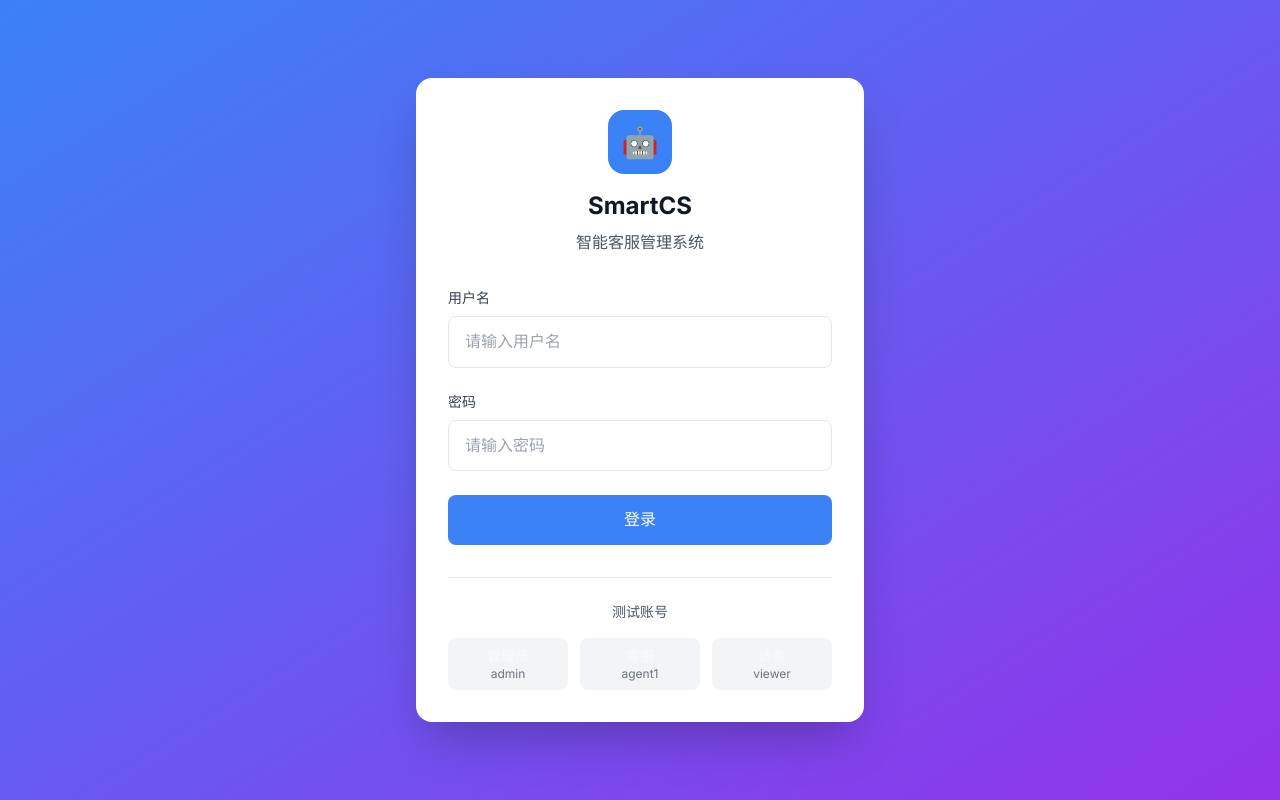
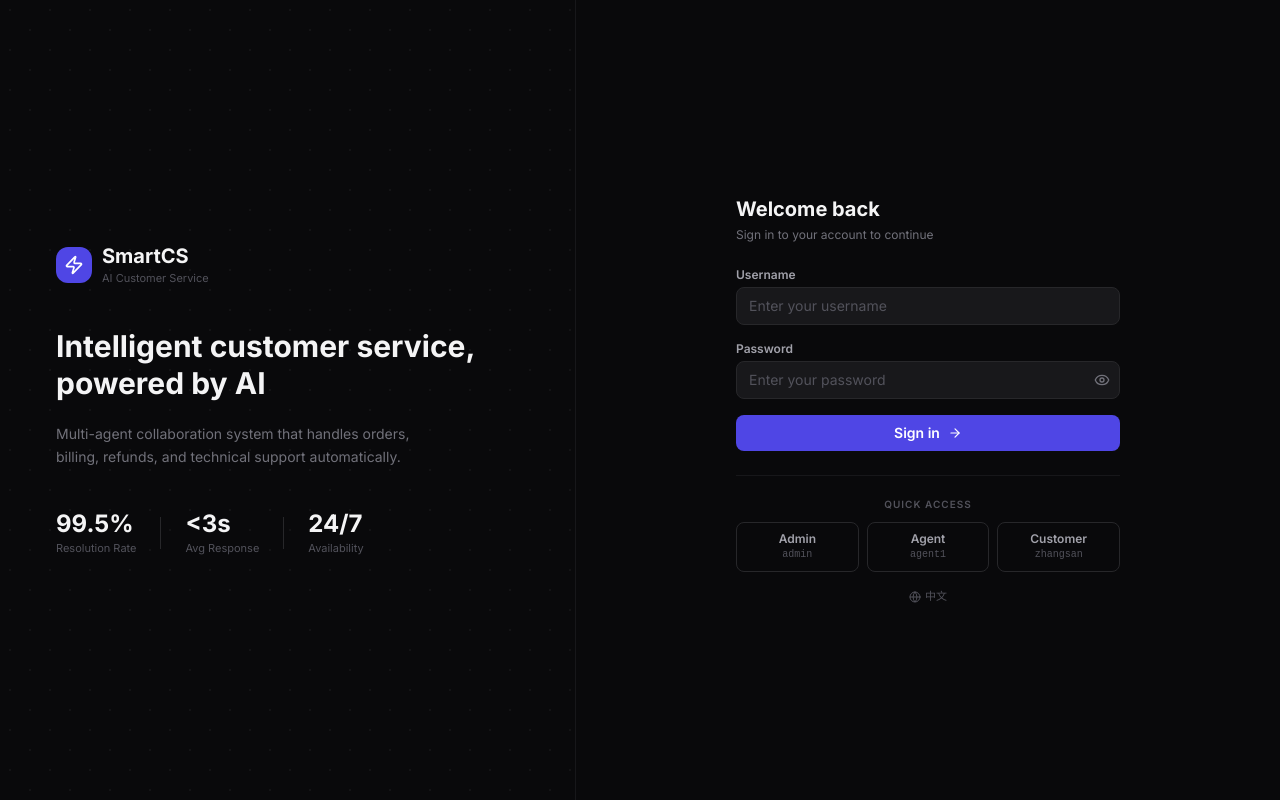
Before and after one commit to lc-long/smartcs, a React (Vite) app in the folder frontend/: page /login in a window 1280 px wide. Built offline with nearby package versions, Linux system fonts and the light colour scheme; the HTML template or start-up script is replaced by a standard one.

Commit message:
feat(ui): redesign layout with dark sidebar and login page

```diff
--- a/frontend/src/App.tsx
+++ b/frontend/src/App.tsx
@@ -1,4 +1,5 @@
 import { Routes, Route, Link, useLocation, Navigate, Outlet } from "react-router-dom";
+import { useTranslation } from "react-i18next";
 import { AuthProvider, useAuth } from "./contexts/AuthContext";
 import { LoginPage } from "./pages/LoginPage";
 import ChatPage from "./pages/ChatPage";
@@ -11,35 +12,35 @@ import { KnowledgePage } from "./pages/KnowledgePage";
 import { RefundsPage } from "./pages/RefundsPage";
 import { LogisticsPage } from "./pages/LogisticsPage";
 import { FeedbackPage } from "./pages/FeedbackPage";
+import {
+  MessageSquare, BarChart3, Truck, SmilePlus, ShoppingBag, Package,
+  Users, Wallet, BookOpen, ShieldCheck, LogOut, Zap, Globe,
+} from "lucide-react";
+import { useState } from "react";
 
-// 路由保护组件
 function ProtectedRoute({ requiredRole }: { requiredRole?: string }) {
   const { user, isLoading } = useAuth();
+  const { t } = useTranslation();
 
   if (isLoading) {
     return (
-      <div className="flex items-center justify-center h-screen">
-        <div className="animate-spin rounded-full h-8 w-8 border-b-2 border-blue-500"></div>
+      <div className="flex items-center justify-center h-screen bg-zinc-950">
+        <div className="w-6 h-6 border-2 border-zinc-700 border-t-indigo-500 rounded-full animate-spin" />
       </div>
     );
   }
 
-  if (!user) {
-    return <Navigate to="/login" replace />;
-  }
+  if (!user) return <Navigate to="/login" replace />;
 
   if (requiredRole) {
-    const roleHierarchy = { admin: 3, agent: 2, viewer: 1 };
-    const userLevel = roleHierarchy[user.role] || 0;
-    const requiredLevel = roleHierarchy[requiredRole as keyof typeof roleHierarchy] || 0;
-
-    if (userLevel < requiredLevel) {
+    const h = { admin: 3, agent: 2, viewer: 1 };
+    if ((h[user.role] || 0) < (h[requiredRole as keyof typeof h] || 0)) {
       return (
-        <div className="flex items-center justify-center h-screen">
+        <div className="flex items-center justify-center h-screen bg-zinc-950">
           <div className="text-center">
-            <p className="text-4xl mb-4">🚫</p>
-            <p className="text-xl font-semibold">权限不足</p>
-            <p className="text-gray-600 mt-2">您没有访问此页面的权限</p>
+            <ShieldCheck className="w-8 h-8 text-zinc-600 mx-auto mb-3" />
+            <p className="text-sm font-medium text-zinc-300">{t("auth.accessDenied")}</p>
+            <p className="text-xs text-zinc-500 mt-1">{t("auth.accessDeniedDesc")}</p>
           </div>
         </div>
       );
@@ -49,23 +50,53 @@ function ProtectedRoute({ requiredRole }: { requiredRole?: string }) {
   return <Outlet />;
 }
 
-// 导航布局组件
+function LanguageSwitcher() {
+  const { i18n } = useTranslation();
+  const [open, setOpen] = useState(false);
+  const langs = [{ code: "zh", label: "中文" }, { code: "en", label: "English" }];
+  const current = langs.find((l) => l.code === i18n.language) || langs[0];
+
+  return (
+    <div className="relative">
+      <button onClick={() => setOpen(!open)}
+        className="flex items-center gap-1.5 px-2 py-1.5 rounded-md text-zinc-500 hover:text-zinc-300 hover:bg-zinc-800 transition-colors text-xs cursor-pointer w-full">
+        <Globe className="w-3.5 h-3.5" />
+        <span>{current.label}</span>
+      </button>
+      {open && (
+        <>
+          <div className="fixed inset-0 z-40" onClick={() => setOpen(false)} />
+          <div className="absolute bottom-full left-0 mb-1 w-28 bg-zinc-800 border border-zinc-700 rounded-lg shadow-xl z-50 py-1">
+            {langs.map((lang) => (
+              <button key={lang.code} onClick={() => { i18n.changeLanguage(lang.code); setOpen(false); }}
+                className={`w-full px-3 py-1.5 text-left text-xs cursor-pointer transition-colors ${i18n.language === lang.code ? "text-indigo-400" : "text-zinc-400 hover:text-zinc-200 hover:bg-zinc-700"}`}>
+                {lang.label}
+              </button>
+            ))}
+          </div>
+        </>
+      )}
+    </div>
+  );
+}
+
 function AppLayout() {
   const { user, logout, isAgent, canApprove } = useAuth();
   const location = useLocation();
+  const { t } = useTranslation();
 
   const navItems = [
-    { path: "/", label: "智能客服", icon: "💬", group: "客服", show: true },
-    { path: "/dashboard", label: "数据看板", icon: "📊", group: "数据", show: true },
-    { path: "/logistics", label: "物流统计", icon: "🚚", group: "数据", show: isAgent },
-    { path: "/feedback", label: "客户满意度", icon: "😊", group: "数据", show: isAgent },
-    { path: "/products", label: "商品管理", icon: "🛍️", group: "电商", show: true },
-    { path: "/orders", label: "订单管理", icon: "📦", group: "电商", show: true },
-    { path: "/customers", label: "客户管理", icon: "👥", group: "电商", show: true },
-    { path: "/refunds", label: "退款管理", icon: "💸", group: "电商", show: isAgent },
-    { path: "/knowledge", label: "知识库", icon: "📚", group: "系统", show: true },
-    { path: "/admin", label: "审批管理", icon: "⚙️", group: "系统", show: canApprove },
-  ].filter((item) => item.show);
+    { path: "/", label: t("nav.chat"), icon: MessageSquare, group: t("nav.service"), show: true },
+    { path: "/dashboard", label: t("nav.dashboard"), icon: BarChart3, group: t("nav.analytics"), show: true },
+    { path: "/logistics", label: t("nav.logistics"), icon: Truck, group: t("nav.analytics"), show: isAgent },
+    { path: "/feedback", label: t("nav.feedback"), icon: SmilePlus, group: t("nav.analytics"), show: isAgent },
+    { path: "/products", label: t("nav.products"), icon: ShoppingBag, group: t("nav.commerce"), show: true },
+    { path: "/orders", label: t("nav.orders"), icon: Package, group: t("nav.commerce"), show: true },
+    { path: "/customers", label: t("nav.customers"), icon: Users, group: t("nav.commerce"), show: true },
+    { path: "/refunds", label: t("nav.refunds"), icon: Wallet, group: t("nav.commerce"), show: isAgent },
+    { path: "/knowledge", label: t("nav.knowledge"), icon: BookOpen, group: t("nav.system"), show: true },
+    { path: "/admin", label: t("nav.approvals"), icon: ShieldCheck, group: t("nav.system"), show: canApprove },
+  ].filter((i) => i.show);
 
   const groups = navItems.reduce((acc, item) => {
     if (!acc[item.group]) acc[item.group] = [];
@@ -73,74 +104,59 @@ function AppLayout() {
     return acc;
   }, {} as Record<string, typeof navItems>);
 
-  const roleLabels: Record<string, string> = {
-    admin: "管理员",
-    agent: "客服",
-    viewer: "访客",
-  };
-
-  const roleColors: Record<string, string> = {
-    admin: "bg-red-100 text-red-800",
-    agent: "bg-blue-100 text-blue-800",
-    viewer: "bg-gray-100 text-gray-800",
-  };
+  const roleLabels: Record<string, string> = { admin: "Admin", agent: "Agent", viewer: "Viewer" };
 
   return (
-    <div className="flex h-screen bg-gray-50 overflow-hidden">
-      <nav className="w-24 bg-white border-r flex flex-col items-center py-4 gap-1 overflow-y-auto flex-shrink-0">
-        <div className="mb-4 flex-shrink-0">
-          <div className="w-10 h-10 bg-blue-500 rounded-lg flex items-center justify-center text-white font-bold text-lg">
-            S
+    <div className="flex h-screen bg-zinc-950 overflow-hidden">
+      {/* Sidebar */}
+      <aside className="w-[220px] bg-zinc-950 flex flex-col flex-shrink-0 border-r border-zinc-800/70">
+        <div className="h-14 flex items-center px-4 border-b border-zinc-800/50">
+          <div className="flex items-center gap-2.5">
+            <div className="w-7 h-7 bg-indigo-600 rounded-lg flex items-center justify-center">
+              <Zap className="w-4 h-4 text-white" />
+            </div>
+            <h1 className="text-sm font-bold text-zinc-100 tracking-tight">SmartCS</h1>
           </div>
         </div>
 
+        <nav className="flex-1 overflow-y-auto py-3 px-2">
           {Object.entries(groups).map(([groupName, items]) => (
-          <div key={groupName} className="w-full flex-shrink-0">
-            <div className="px-2 py-1">
-              <p className="text-[10px] text-gray-400 text-center uppercase">
-                {groupName}
-              </p>
-            </div>
-            {items.map((item) => (
-              <Link
-                key={item.path}
-                to={item.path}
-                className={`w-full flex flex-col items-center py-2 text-xs transition-colors ${
-                  location.pathname === item.path
-                    ? "text-blue-600 bg-blue-50"
-                    : "text-gray-600 hover:bg-gray-50"
-                }`}
-                title={item.label}
-              >
-                <span className="text-xl mb-0.5">{item.icon}</span>
-                <span className="truncate max-w-[72px]">{item.label}</span>
+            <div key={groupName} className="mb-4">
+              <p className="px-2 mb-1 text-[10px] font-semibold text-zinc-600 uppercase tracking-widest">{groupName}</p>
+              {items.map((item) => {
+                const Icon = item.icon;
+                const isActive = location.pathname === item.path;
+                return (
+                  <Link key={item.path} to={item.path}
+                    className={`group flex items-center gap-2.5 px-2 py-1.5 rounded-md mb-0.5 text-[13px] font-medium transition-all duration-100 cursor-pointer ${isActive ? "bg-zinc-800 text-zinc-100" : "text-zinc-500 hover:bg-zinc-800/60 hover:text-zinc-300"}`}>
+                    <Icon className={`w-4 h-4 flex-shrink-0 ${isActive ? "text-zinc-300" : "text-zinc-600 group-hover:text-zinc-500"}`} />
+                    <span>{item.label}</span>
                   </Link>
-            ))}
+                );
+              })}
             </div>
           ))}
+        </nav>
 
-        <div className="flex-1"></div>
-
-        {/* 用户信息 */}
-        <div className="w-full px-2 py-2 border-t flex-shrink-0">
-          <div className="text-center mb-2">
-            <span className={`text-xs px-2 py-0.5 rounded-full ${roleColors[user?.role || "viewer"]}`}>
-              {roleLabels[user?.role || "viewer"]}
-            </span>
+        <div className="border-t border-zinc-800/50 p-2 space-y-1">
+          <LanguageSwitcher />
+          <div className="flex items-center gap-2.5 px-2 py-1.5">
+            <div className="w-6 h-6 rounded-full bg-zinc-800 flex items-center justify-center text-[11px] font-bold text-zinc-400">
+              {user?.username?.charAt(0).toUpperCase()}
             </div>
-          <p className="text-xs text-gray-600 text-center truncate mb-2">
-            {user?.username}
-          </p>
-          <button
-            onClick={logout}
-            className="w-full text-xs text-red-600 hover:text-red-800 py-1"
-          >
-            退出
+            <div className="flex-1 min-w-0">
+              <p className="text-xs font-medium text-zinc-300 truncate">{user?.username}</p>
+              <p className="text-[10px] text-zinc-600">{roleLabels[user?.role || "viewer"]}</p>
+            </div>
+            <button onClick={logout} className="p-1 rounded text-zinc-600 hover:text-red-400 transition-colors cursor-pointer" title="Sign out">
+              <LogOut className="w-3.5 h-3.5" />
             </button>
           </div>
-      </nav>
+        </div>
+      </aside>
 
-      <main className="flex-1 overflow-auto">
+      {/* Content */}
+      <main className="flex-1 overflow-auto bg-zinc-950">
         <Outlet />
       </main>
     </div>
--- a/frontend/src/pages/LoginPage.tsx
+++ b/frontend/src/pages/LoginPage.tsx
@@ -1,130 +1,100 @@
 import { useState } from "react";
 import { useNavigate } from "react-router-dom";
+import { useTranslation } from "react-i18next";
 import { useAuth } from "../contexts/AuthContext";
+import { Zap, Eye, EyeOff, ArrowRight, Globe } from "lucide-react";
+import i18n from "../i18n";
 
 export function LoginPage() {
   const { login, user } = useAuth();
+  const { t } = useTranslation();
   const navigate = useNavigate();
   const [username, setUsername] = useState("");
   const [password, setPassword] = useState("");
   const [error, setError] = useState("");
   const [loading, setLoading] = useState(false);
+  const [showPassword, setShowPassword] = useState(false);
 
-  // 如果已登录，跳转到首页
-  if (user) {
-    navigate("/", { replace: true });
-    return null;
-  }
+  if (user) { navigate("/", { replace: true }); return null; }
 
   async function handleSubmit(e: React.FormEvent) {
-    e.preventDefault();
-    setError("");
-    setLoading(true);
-
-    try {
-      await login(username, password);
-      navigate("/", { replace: true });
-    } catch (err: any) {
-      setError(err.message || "登录失败");
-    } finally {
-      setLoading(false);
-    }
+    e.preventDefault(); setError(""); setLoading(true);
+    try { await login(username, password); navigate("/", { replace: true }); }
+    catch (err: any) { setError(err.message || t("auth.loginFailed")); }
+    finally { setLoading(false); }
   }
 
   return (
-    <div className="min-h-screen bg-gradient-to-br from-blue-500 to-purple-600 flex items-center justify-center p-4">
-      <div className="bg-white rounded-2xl shadow-2xl w-full max-w-md p-8">
-        <div className="text-center mb-8">
-          <div className="w-16 h-16 bg-blue-500 rounded-2xl flex items-center justify-center text-white text-3xl mx-auto mb-4">
-            🤖
+    <div className="min-h-screen flex bg-zinc-950">
+      {/* Left - Brand */}
+      <div className="hidden lg:flex lg:w-[45%] bg-zinc-950 relative overflow-hidden border-r border-zinc-800/50">
+        <div className="absolute inset-0 opacity-[0.04]" style={{ backgroundImage: "radial-gradient(circle at 25% 25%, white 1px, transparent 1px), radial-gradient(circle at 75% 75%, white 1px, transparent 1px)", backgroundSize: "40px 40px" }} />
+        <div className="relative z-10 flex flex-col justify-center px-14">
+          <div className="flex items-center gap-2.5 mb-10">
+            <div className="w-9 h-9 bg-indigo-600 rounded-xl flex items-center justify-center"><Zap className="w-5 h-5 text-white" /></div>
+            <div><h1 className="text-xl font-bold text-zinc-100">SmartCS</h1><p className="text-[11px] text-zinc-600">AI Customer Service</p></div>
           </div>
-          <h1 className="text-2xl font-bold text-gray-900">SmartCS</h1>
-          <p className="text-gray-600 mt-2">智能客服管理系统</p>
+          <h2 className="text-3xl font-bold text-zinc-100 leading-tight mb-5">{t("auth.brandTitle")}</h2>
+          <p className="text-sm text-zinc-500 max-w-sm leading-relaxed">{t("auth.brandDesc")}</p>
+          <div className="mt-10 flex items-center gap-6">
+            <div><p className="text-2xl font-bold text-zinc-100">99.5%</p><p className="text-[11px] text-zinc-600">{t("auth.resolutionRate")}</p></div>
+            <div className="w-px h-8 bg-zinc-800" />
+            <div><p className="text-2xl font-bold text-zinc-100">&lt;3s</p><p className="text-[11px] text-zinc-600">{t("auth.avgResponse")}</p></div>
+            <div className="w-px h-8 bg-zinc-800" />
+            <div><p className="text-2xl font-bold text-zinc-100">24/7</p><p className="text-[11px] text-zinc-600">{t("auth.availability")}</p></div>
+          </div>
+        </div>
       </div>
 
-        <form onSubmit={handleSubmit} className="space-y-6">
-          {error && (
-            <div className="bg-red-50 border border-red-200 text-red-700 px-4 py-3 rounded-lg text-sm">
-              {error}
+      {/* Right - Form */}
+      <div className="flex-1 flex items-center justify-center p-8 bg-zinc-950">
+        <div className="w-full max-w-sm">
+          <div className="lg:hidden flex items-center gap-2.5 mb-8">
+            <div className="w-8 h-8 bg-indigo-600 rounded-lg flex items-center justify-center"><Zap className="w-4 h-4 text-white" /></div>
+            <h1 className="text-lg font-bold text-zinc-100">SmartCS</h1>
           </div>
-          )}
-
+          <div className="mb-6">
+            <h2 className="text-xl font-bold text-zinc-100">{t("auth.welcomeBack")}</h2>
+            <p className="text-xs text-zinc-500 mt-1">{t("auth.signInSubtitle")}</p>
+          </div>
+          <form onSubmit={handleSubmit} className="space-y-4">
+            {error && <div className="bg-red-950/50 border border-red-800/50 text-red-400 px-3 py-2 rounded-lg text-xs">{error}</div>}
             <div>
-            <label className="block text-sm font-medium text-gray-700 mb-2">
-              用户名
-            </label>
-            <input
-              type="text"
-              value={username}
-              onChange={(e) => setUsername(e.target.value)}
-              placeholder="请输入用户名"
-              className="w-full px-4 py-3 border rounded-lg focus:outline-none focus:ring-2 focus:ring-blue-500"
-              required
-            />
+              <label className="block text-xs font-semibold text-zinc-400 mb-1">{t("auth.username")}</label>
+              <input type="text" value={username} onChange={(e) => setUsername(e.target.value)} placeholder={t("auth.usernamePlaceholder")}
+                className="w-full border border-zinc-800 rounded-lg px-3 py-2 text-sm focus:outline-none focus:ring-2 focus:ring-indigo-500/20 focus:border-indigo-600/50 transition-all bg-zinc-900 text-zinc-100 placeholder:text-zinc-600" required />
             </div>
-
             <div>
-            <label className="block text-sm font-medium text-gray-700 mb-2">
-              密码
-            </label>
-            <input
-              type="password"
-              value={password}
-              onChange={(e) => setPassword(e.target.value)}
-              placeholder="请输入密码"
-              className="w-full px-4 py-3 border rounded-lg focus:outline-none focus:ring-2 focus:ring-blue-500"
-              required
-            />
+              <label className="block text-xs font-semibold text-zinc-400 mb-1">{t("auth.password")}</label>
+              <div className="relative">
+                <input type={showPassword ? "text" : "password"} value={password} onChange={(e) => setPassword(e.target.value)} placeholder={t("auth.passwordPlaceholder")}
+                  className="w-full border border-zinc-800 rounded-lg px-3 py-2 pr-9 text-sm focus:outline-none focus:ring-2 focus:ring-indigo-500/20 focus:border-indigo-600/50 transition-all bg-zinc-900 text-zinc-100 placeholder:text-zinc-600" required />
+                <button type="button" onClick={() => setShowPassword(!showPassword)} className="absolute right-2.5 top-1/2 -translate-y-1/2 text-zinc-500 hover:text-zinc-300 cursor-pointer">
+                  {showPassword ? <EyeOff className="w-4 h-4" /> : <Eye className="w-4 h-4" />}
+                </button>
               </div>
-
-          <button
-            type="submit"
-            disabled={loading}
-            className="w-full bg-blue-500 text-white py-3 rounded-lg font-medium hover:bg-blue-600 disabled:opacity-50 disabled:cursor-not-allowed transition-colors"
-          >
-            {loading ? (
-              <span className="flex items-center justify-center gap-2">
-                <span className="animate-spin rounded-full h-5 w-5 border-b-2 border-white"></span>
-                登录中...
-              </span>
-            ) : (
-              "登录"
-            )}
+            </div>
+            <button type="submit" disabled={loading}
+              className="w-full bg-indigo-600 text-white py-2 rounded-lg font-semibold text-sm hover:bg-indigo-500 disabled:opacity-50 disabled:cursor-not-allowed transition-all flex items-center justify-center gap-2 cursor-pointer">
+              {loading ? <><div className="w-3.5 h-3.5 border-2 border-white/30 border-t-white rounded-full animate-spin" />{t("auth.signingIn")}</> : <>{t("auth.signIn")}<ArrowRight className="w-3.5 h-3.5" /></>}
             </button>
           </form>
-
-        <div className="mt-8 pt-6 border-t">
-          <p className="text-sm text-gray-600 text-center mb-4">测试账号</p>
-          <div className="grid grid-cols-3 gap-3">
-            <button
-              onClick={() => {
-                setUsername("admin");
-                setPassword("admin123");
-              }}
-              className="px-3 py-2 bg-gray-100 rounded-lg text-sm hover:bg-gray-200 transition-colors"
-            >
-              <div className="font-medium">管理员</div>
-              <div className="text-xs text-gray-500">admin</div>
+          <div className="mt-6 pt-5 border-t border-zinc-800/50">
+            <p className="text-[10px] text-zinc-600 font-semibold mb-2.5 text-center uppercase tracking-widest">{t("auth.quickAccess")}</p>
+            <div className="grid grid-cols-3 gap-2">
+              {[["admin", "admin123", t("auth.admin")], ["agent1", "agent123", t("auth.agent")], ["zhangsan", "zhangsan123", t("auth.customer")]].map(([u, p, label]) => (
+                <button key={u} type="button" onClick={() => { setUsername(u); setPassword(p); }}
+                  className="group flex flex-col items-center p-2 rounded-lg border border-zinc-800 hover:border-indigo-600/50 hover:bg-zinc-800/60 transition-all cursor-pointer">
+                  <span className="text-xs font-semibold text-zinc-400 group-hover:text-zinc-200">{label}</span>
+                  <span className="text-[10px] text-zinc-600 font-mono">{u}</span>
                 </button>
-            <button
-              onClick={() => {
-                setUsername("agent1");
-                setPassword("agent123");
-              }}
-              className="px-3 py-2 bg-gray-100 rounded-lg text-sm hover:bg-gray-200 transition-colors"
-            >
-              <div className="font-medium">客服</div>
-              <div className="text-xs text-gray-500">agent1</div>
-            </button>
-            <button
-              onClick={() => {
-                setUsername("viewer");
-                setPassword("viewer123");
-              }}
-              className="px-3 py-2 bg-gray-100 rounded-lg text-sm hover:bg-gray-200 transition-colors"
-            >
-              <div className="font-medium">访客</div>
-              <div className="text-xs text-gray-500">viewer</div>
+              ))}
+            </div>
+          </div>
+          <div className="mt-4 flex justify-center">
+            <button onClick={() => i18n.changeLanguage(i18n.language === "zh" ? "en" : "zh")}
+              className="flex items-center gap-1 text-[11px] text-zinc-600 hover:text-zinc-400 cursor-pointer transition-colors">
+              <Globe className="w-3 h-3" />{i18n.language === "zh" ? "English" : "中文"}
             </button>
           </div>
         </div>
```
Lines whose indentation alone changed are shown as unchanged.
